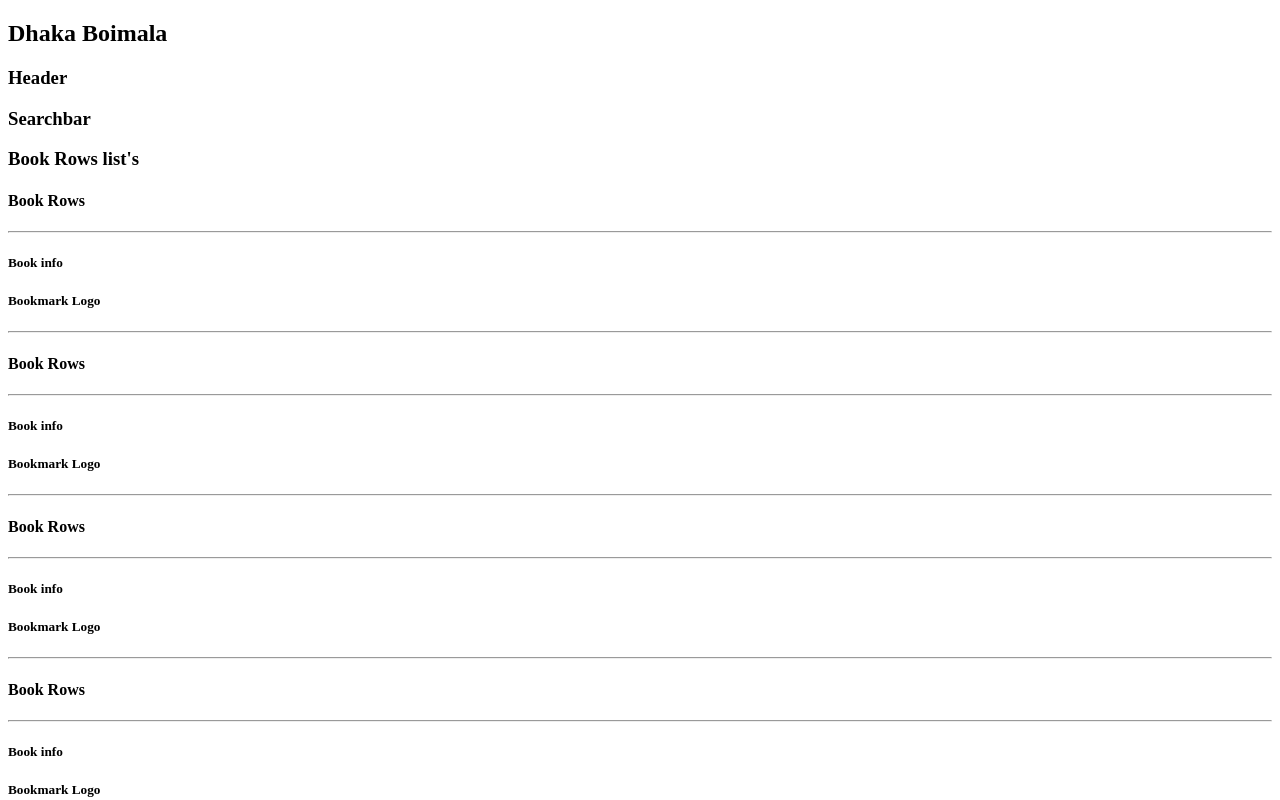
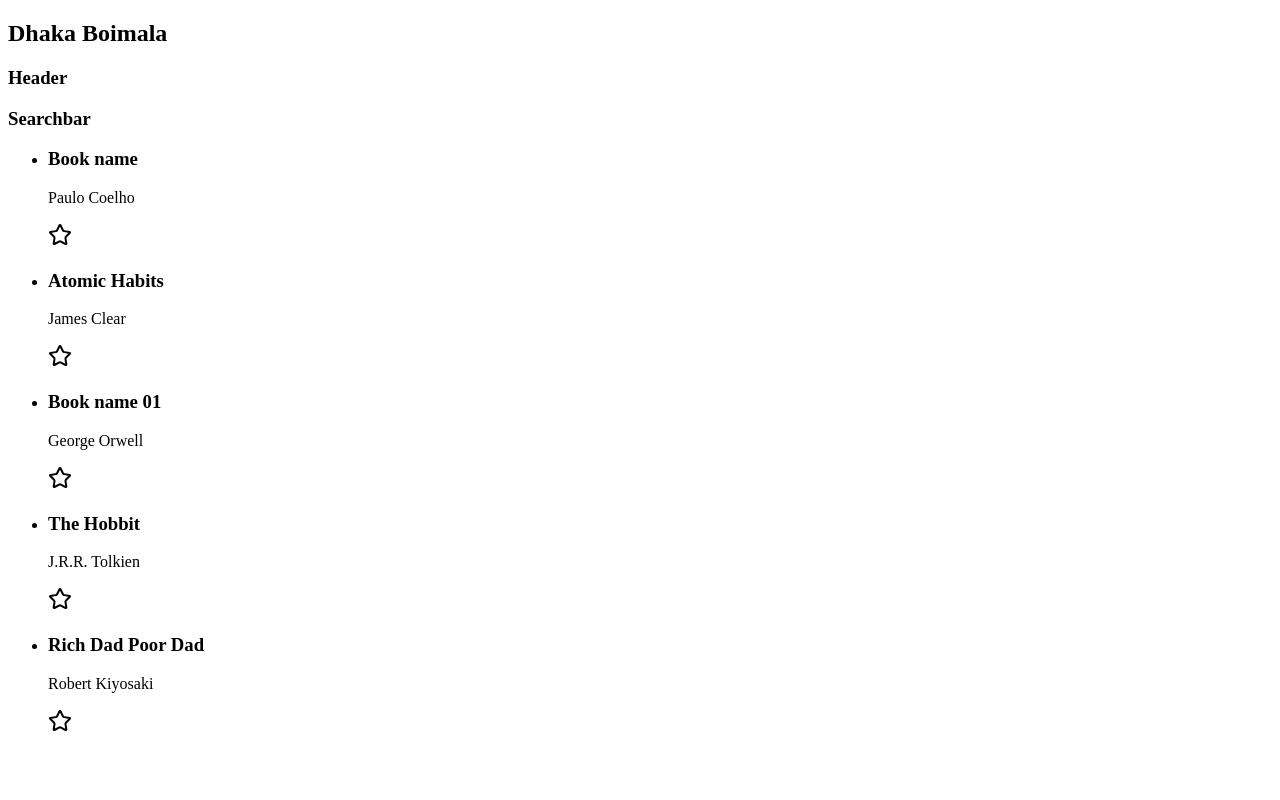
Before and after one commit to MainShakif/2-react-hierarchy, a React (Vite) app: page / in a window 1280 px wide. Shown: the top 800 px of the page. Built offline with nearby package versions, Linux system fonts and the light colour scheme.

Commit message:
learning props drilling and uses of Key by a project

```diff
--- a/package.json
+++ b/package.json
@@ -11,6 +11,8 @@
   },
   "dependencies": {
     "@tailwindcss/vite": "^4.3.3",
+    "lucide-react": "^1.47.0",
+    "prop-types": "^15.8.1",
     "react": "^19.3.0",
     "react-dom": "^19.3.0",
     "tailwindcss": "^4.3.3"
--- a/src/BookInfo.jsx
+++ b/src/BookInfo.jsx
@@ -1,3 +1,16 @@
-export default function BookInfo() {
-  return <h5>Book info</h5>;
+import PropTypes from "prop-types";
+
+function BookInfo({ title, author }) {
+  return (
+    <div>
+      <h3>{title}</h3>
+      <p>{author}</p>
+    </div>
+  );
 }
+
+BookInfo.propTypes = {
+  title: PropTypes.string.isRequired,
+  author: PropTypes.string.isRequired,
+};
+export default BookInfo;
--- a/src/BookMarkLogo.jsx
+++ b/src/BookMarkLogo.jsx
@@ -1,3 +1,5 @@
+import { Star } from "lucide-react";
+
 export default function BookMarkLogo() {
-  return <h5>Bookmark Logo</h5>;
+  return <Star />;
 }
--- a/src/BookRows.jsx
+++ b/src/BookRows.jsx
@@ -1,14 +1,22 @@
 import BookInfo from "./BookInfo";
 import BookMarkLogo from "./BookMarkLogo";
 
-export default function BookRows() {
+import PropTypes from "prop-types";
+
+function BookRows({ book }) {
   return (
     <div>
-      <h4>Book Rows</h4>
-      <hr />
-      <BookInfo />
-      <BookMarkLogo />
-      <hr />
+      <BookInfo title={book.title} author={book.author} />
+      <BookMarkLogo featured={book.featured} />
     </div>
   );
 }
+
+BookRows.propTypes = {
+  book: PropTypes.shape({
+    title: PropTypes.string.isRequired,
+    author: PropTypes.string.isRequired,
+  }).isRequired,
+};
+
+export default BookRows;
--- a/src/BookRowsLists.jsx
+++ b/src/BookRowsLists.jsx
@@ -1,14 +1,47 @@
 import BookRows from "./BookRows";
+
+const BOOKS = [
+  {
+    id: 1,
+    title: "Book name",
+    author: "Paulo Coelho",
+    featured: true,
+  },
+  {
+    id: 2,
+    title: "Atomic Habits",
+    author: "James Clear",
+    featured: true,
+  },
+  {
+    id: 3,
+    title: "Book name 01",
+    author: "George Orwell",
+    featured: false,
+  },
+  {
+    id: 4,
+    title: "The Hobbit",
+    author: "J.R.R. Tolkien",
+    featured: false,
+  },
+  {
+    id: 5,
+    title: "Rich Dad Poor Dad",
+    author: "Robert Kiyosaki",
+    featured: true,
+  },
+];
 
 export default function BookRowsLists() {
   return (
-    <>
-      <h3>Book Rows list's</h3>
-      <BookRows />
-      <BookRows />
-      <BookRows />
-      <BookRows />
-      <BookRows />
-    </>
+    <ul>
+      {/* <h3>Book Rows list's</h3> */}
+      {BOOKS.map((book) => (
+        <li key={book.id}>
+          <BookRows book={book} />
+        </li>
+      ))}
+    </ul>
   );
 }
```
Also changed, not shown: 1 other file (tests, documents, lock files or other folders).
